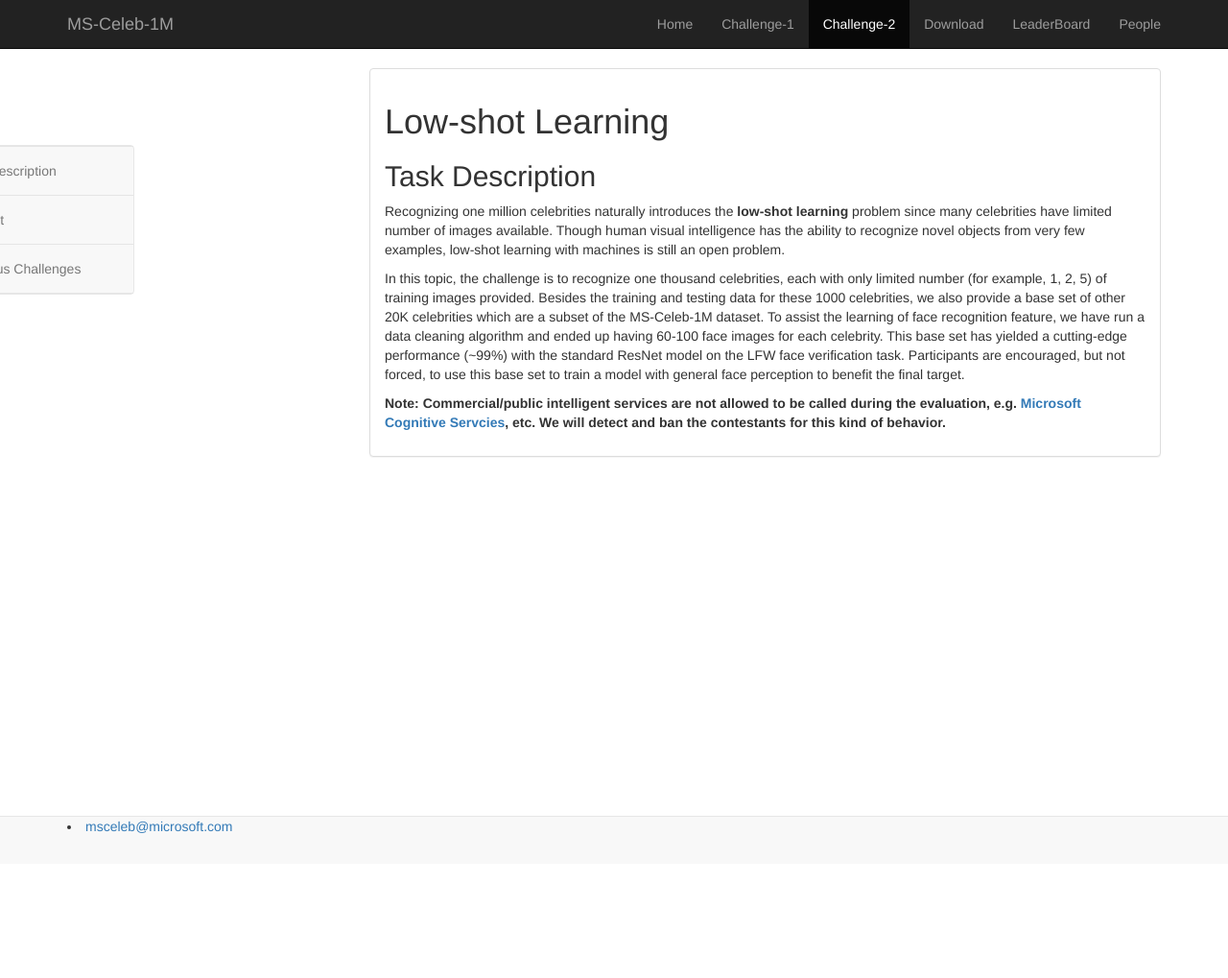
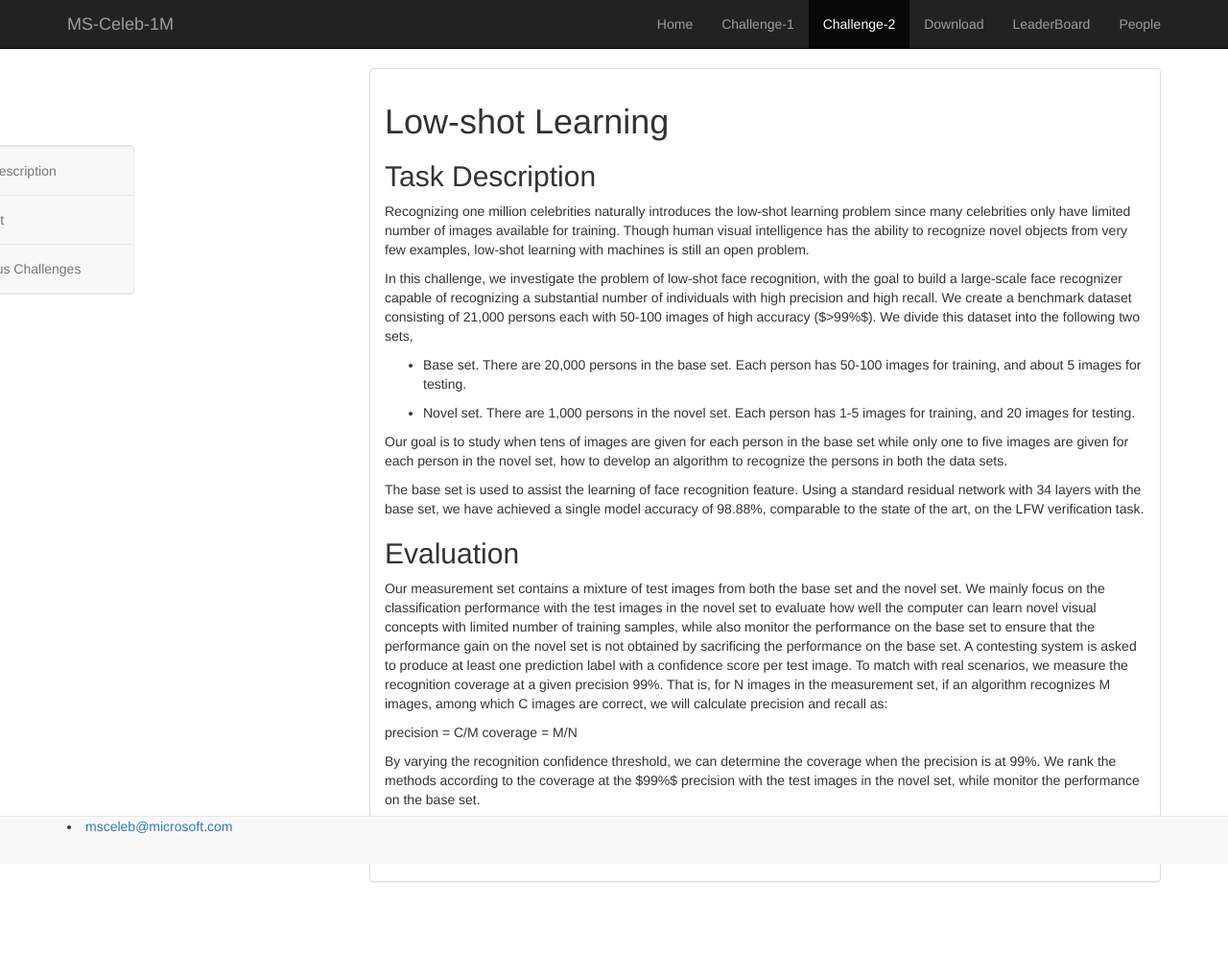
Before and after one commit to vardhman1996/msceleb.github.io, a Jekyll site: the page built from challenge2-2017.md, in a window 1280 px wide. Shown: the whole page at 96% size. Built offline with Jekyll 4.4.1, drawn with Linux system fonts in a browser that asks for light colours; nearby versions of some CDN libraries; before the commit the page ends 900 px from its top, so only the background shows below that.

Commit message:
More description to the lowshot learning problem.

```diff
--- a/challenge2-2017.md
+++ b/challenge2-2017.md
@@ -8,13 +8,27 @@
 
 ## Task Description
 
-Recognizing one million celebrities naturally introduces the **low-shot learning** problem since many celebrities have limited number of images available.
-Though human visual intelligence has the ability to recognize novel objects from very few examples, low-shot learning with machines is still an open problem.
+Recognizing one million celebrities naturally introduces the low-shot learning problem since many celebrities only have limited number of images available for training. Though human visual intelligence has the ability to recognize novel objects from very few examples, low-shot learning with machines is still an open problem.
 
-In this topic, the challenge is to recognize one thousand celebrities, each with only limited number (for example, 1, 2, 5) of training images provided.
- Besides the training and testing data for these 1000 celebrities, we also provide a base set of other 20K celebrities which are a subset of the MS-Celeb-1M dataset.
- To assist the learning of face recognition feature, we have run a data cleaning algorithm and ended up having 60-100 face images for each celebrity.
- This base set has yielded a cutting-edge performance (~99%) with the standard ResNet model on the LFW face verification task.
- Participants are encouraged, but not forced, to use this base set to train a model with general face perception to benefit the final target.
+In this challenge, we investigate the problem of low-shot face recognition, with the goal to build a large-scale face recognizer capable of recognizing a substantial number of individuals with high precision and high recall. We create a benchmark dataset consisting of 21,000 persons each with 50-100 images of high accuracy ($>99%$). We divide this dataset into the following two sets,
+
+* Base set. There are 20,000 persons in the base set. Each person has 50-100 images for training, and about 5 images for testing.
+
+* Novel set. There are 1,000 persons in the novel set. Each person has 1-5 images for training, and 20 images for testing.
+
+Our goal is to study when tens of images are given for each person in the base set while only one to five images are given for each person in the novel set, how to develop an algorithm to recognize the persons in both the data sets.
+
+The base set is used to assist the learning of face recognition feature. Using a standard residual network with 34 layers with the base set, we have achieved a single model accuracy of 98.88%, comparable to the state of the art, on the LFW verification task.
+
+## Evaluation
+
+Our measurement set contains a mixture of test images from both the base set and the novel set. We mainly focus on the classification performance with the test images in the novel set to evaluate how well the computer can learn novel visual concepts with limited number of training samples, while also monitor the performance on the base set to ensure that the performance gain on the novel set is not obtained by sacrificing the performance on the base set.
+A contesting system is asked to produce at least one prediction label with a confidence score per test image. To match with real scenarios, we measure the recognition coverage at a given precision 99%. That is, for N images in the measurement set, if an algorithm recognizes M images, among which C images are correct, we will calculate precision and recall as:
+
+precision = C/M
+coverage = M/N
+
+By varying the recognition confidence threshold, we can determine the coverage when the precision is at 99%. We rank the methods according to the coverage at the $99%$ precision with the test images in the novel set, while monitor the performance on the base set.
+
 
 **Note: Commercial/public intelligent services are not allowed to be called during the evaluation, e.g. [Microsoft Cognitive Servcies](https://www.microsoft.com/cognitive-services), etc. We will detect and ban the contestants for this kind of behavior.**
```
Also changed, not shown: challenge2-dataset.md (+7 -11 lines), download-lowshot.md (+3 -2 lines).
